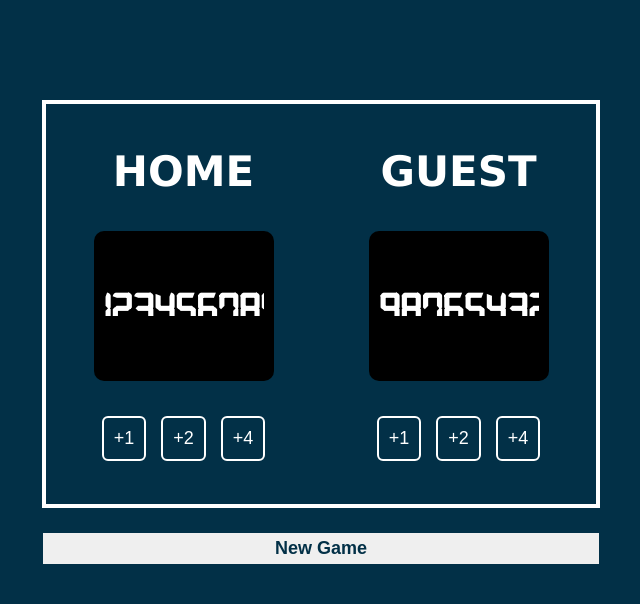
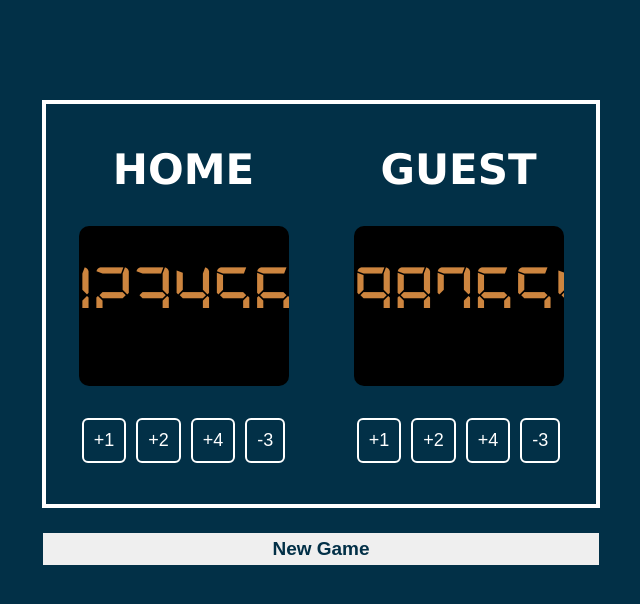
Before and after one commit to vaishalish20/Solo-Project-Basketball-Scoreboard, a plain HTML site: page index.html in a window 1280 px wide. Shown: the whole page, without its empty margins (319-959 px from the left). Drawn offline with Linux system fonts and the light colour scheme.

Commit message:
making more changes

```diff
--- a/index.css
+++ b/index.css
@@ -14,6 +14,7 @@ body {
 }
 
 .container {
+    background-color: #023047;
     width: 550px;
     height: 400px;
     border: 4px solid white;
@@ -44,8 +45,8 @@ body {
 }
 
 .scorecard {
-    width: 180px;
-    height: 150px;
+    width: 210px;
+    height: 160px;
 
     background-color: black;
     border-radius: 10px;
@@ -54,18 +55,20 @@ body {
 
 .score {
     /* border: 1px solid white; */
-    font-size: 45px;
+    font-size: 85px;
+    font-weight: 500;
+    color:peru;
     font-family: 'mydigitalfont';
-    width:160px;
-    justify-self: center;
+    text-align: center;
     overflow:hidden ;
-    /* display:none; */
+    margin: 35px auto;
+    padding:0;
 }
 
 .btn-group {
     display: flex;
     justify-content: space-evenly;
-    gap: 15px;
+    gap: 10px;
 }
 
 .btn {
@@ -86,7 +89,7 @@ body {
     margin: 0;
     padding: 5px 0;
     color: #023047;
-    font-size: 18px;
+    font-size: 19px;
     font-weight: bold;
     border: none;
 
@@ -94,5 +97,4 @@ body {
 
 .reset-btn:hover {
     background-color: #57a7cf;
-
 }
--- a/index.html
+++ b/index.html
@@ -19,6 +19,7 @@
                 <button class="btn" onclick="add1ToLeft()">+1</button>
                 <button class="btn" onclick="add2ToLeft()">+2</button>
                 <button class="btn" onclick="add4ToLeft()">+4</button>
+                <button class="btn" onclick="minus3ToLeft()">-3</button>
             </div>
         </div>
         <div id="right-cont" class="conts">
@@ -30,6 +31,7 @@
                 <button class="btn" onclick="add1ToRight()">+1</button>
                 <button class="btn" onclick="add2ToRight()">+2</button>
                 <button class="btn" onclick="add4ToRight()">+4</button>
+                <button class="btn" onclick="minus3ToRight()">-3</button>
             </div>
         </div>
     </div>
--- a/index.js
+++ b/index.js
@@ -19,6 +19,10 @@ function add4ToLeft() {
     leftScoreEl.textContent = leftScore;
 
 }
+function minus3ToLeft() {
+    leftScore -= 3;
+    leftScoreEl.textContent = leftScore;
+}
 function add1ToRight() {
     rightScore += 1
     rightScoreEl.textContent = rightScore;
@@ -34,6 +38,10 @@ function add4ToRight() {
     rightScoreEl.textContent = rightScore;
 
 }
+function minus3ToRight() {
+    rightScore -= 3;
+    rightScoreEl.textContent = rightScore;
+}
 function newGame() {
     leftScoreEl.textContent = 0;
     rightScoreEl.textContent = 0;
```
